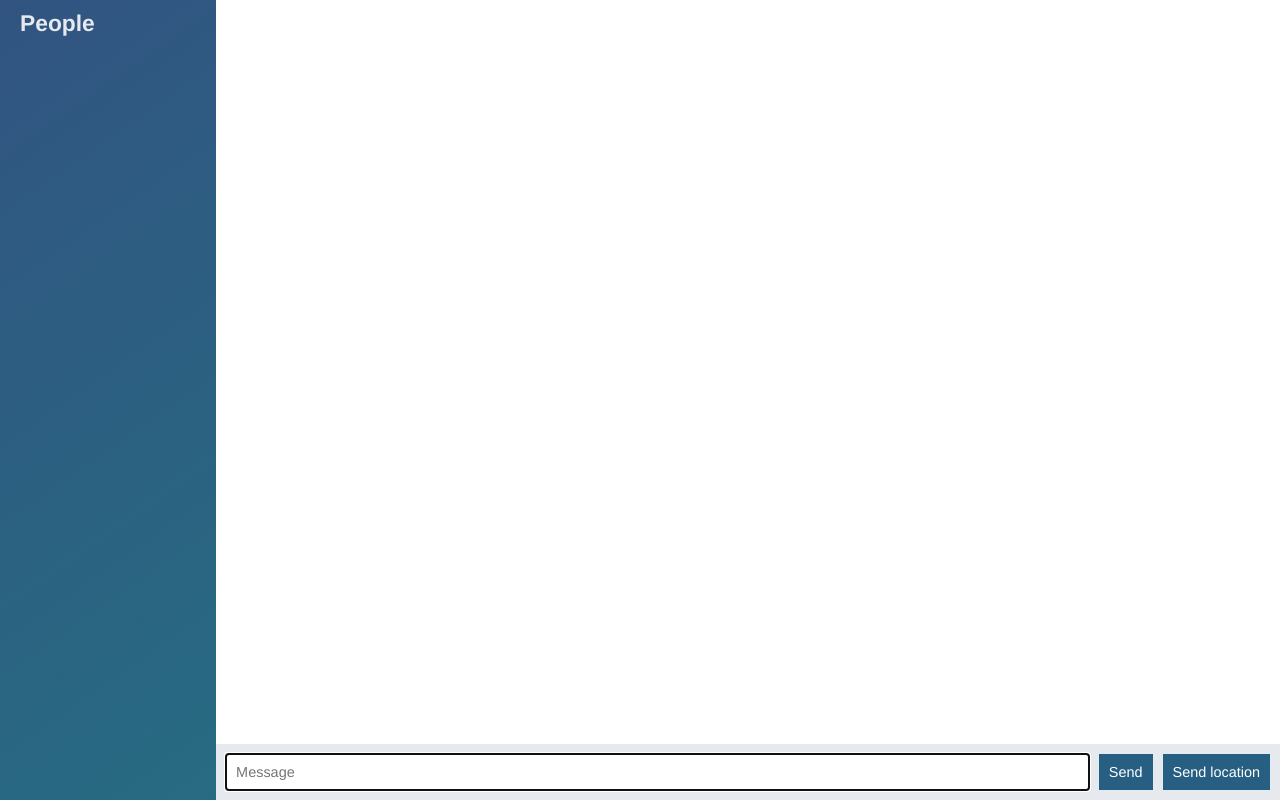
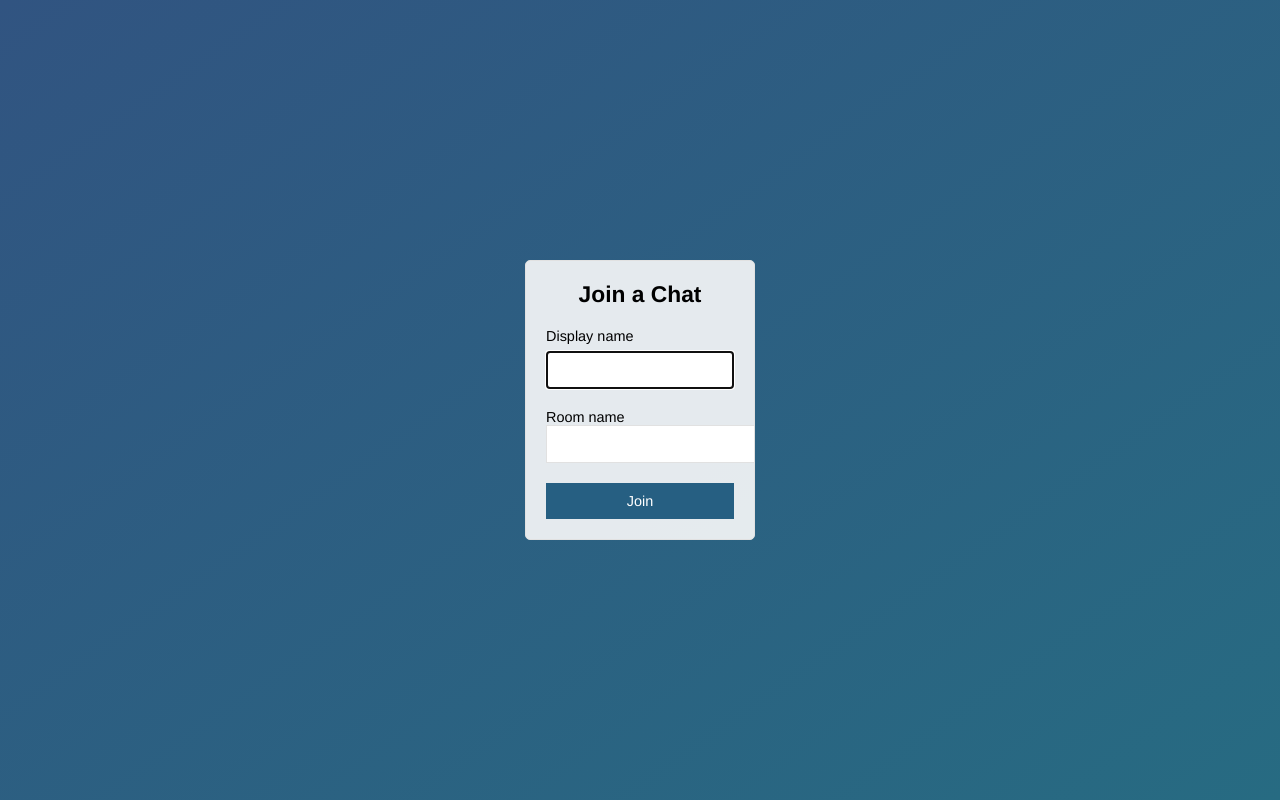
Before and after one commit to EllaVader/node-course-socket-io, a website: page public/index.html in a window 1280 px wide. Drawn offline with nearby package versions, Linux system fonts and the light colour scheme; no server answers.

Commit message:
adding a join page

```diff
--- a/public/index.html
+++ b/public/index.html
@@ -3,54 +3,28 @@
   <head>
     <meta charset="utf-8">
     <link rel="stylesheet" href="/css/styles.css">
+    <title>Join | ChatApp</title>
+    <meta name="viewport" content="width=device-width, initial-scale=1, user-scalable=no">
   </head>
 
-<body class="chat">
-  <div class="chat__sidebar">
-    <h3>People</h3>
-    <div id="users"></div>
+  <body class="centered-form">
+    <div class="centered-form__form">
+      <form action="/chat.html">
+        <div class="form-field">
+          <h3>Join a Chat</h3>
         </div>
-
-  <div class="chat__main">
-    <ol id="messages" class="chat__messages"></ol>
-    <div class="chat__footer">
-      <form id="message-form">
-        <input name="message" type="text" placeholder="Message" autofocus autocomplete="off"/>
-        <button>Send</button>
+        <div class="form-field">
+          <label>Display name</label>
+          <input type="text" name="name" autofocus/>
+        </div>
+        <div class="form-field">
+          <lable>Room name</label>
+          <input type="text" name="room"/>
+        </div>
+        <div class="form-field">
+          <button>Join</button>
+        </div>
       </form>
-      <button id="send-location">Send location</button>
     </div>
-  </div>
-
-  <script id="message-template" type="text/template">
-    <li class="message">
-      <div class="message__title">
-        <h4>{{from}}</h4>
-        <span>{{createdAt}}</span>
-      </div>
-      <div class="message__body">
-        <p>{{text}}</p>
-      </div>
-    </li>
-  </script>
-
-  <script id="location-message-template" type="text/template">
-    <li class="message">
-      <div class="message__title">
-        <h4>{{from}}</h4>
-        <span>{{createdAt}}</span>
-      </div>
-      <div class="message__body">
-        <a href="{{url}}" target="_blank">My current location</a>
-      </div>
-    </li>
-  </script>
-
-  <script src="/socket.io/socket.io.js"></script>
-  <script src="/js/libs/jquery-3.2.1.min.js"></script>
-  <script src="/js/index.js"></script>
-  <script src="/js/libs/moment.js"></script>
-  <script src="/js/libs/mustache.js"></script>
   </body>
-
 </html>
```
Also changed, not shown: public/chat.html (added, +58 -0 lines), public/js/chat.js (renamed from public/js/index.js). Lines whose indentation alone changed are shown as unchanged.
